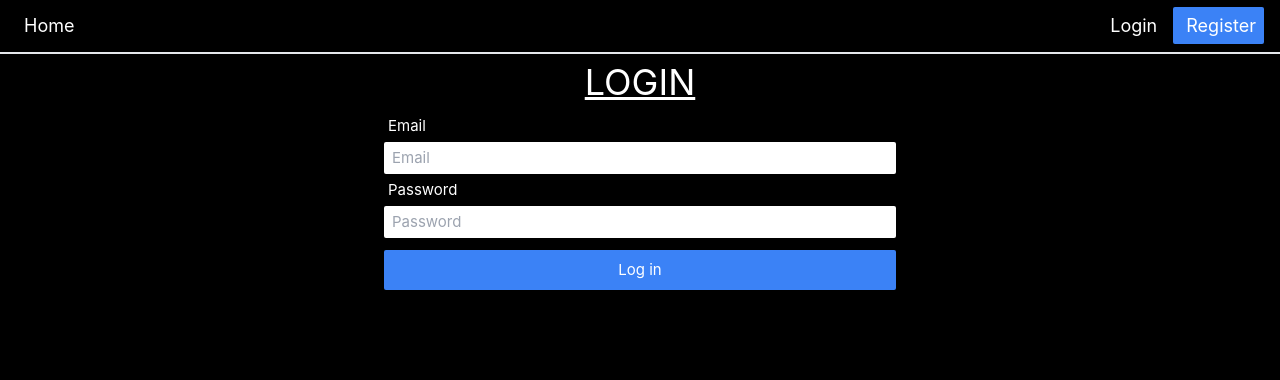
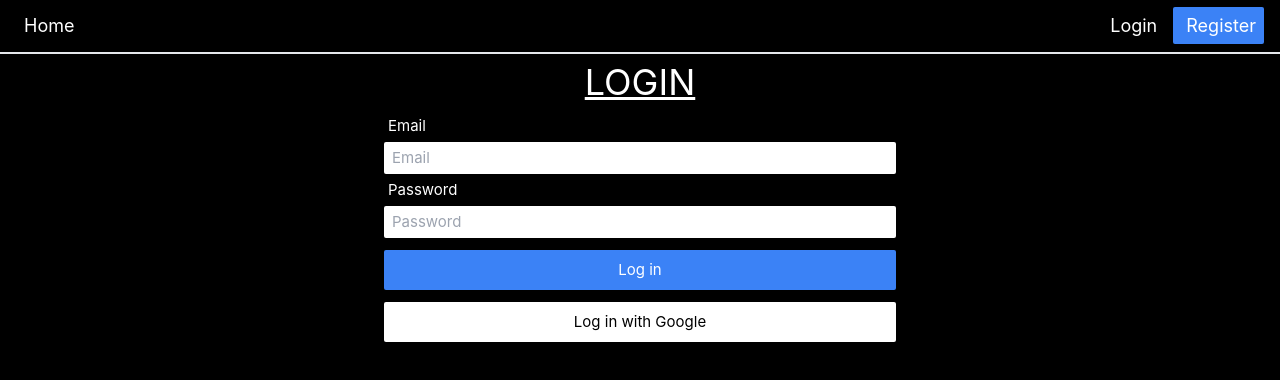
Before and after one commit to Indiedude78/Vue-Todo-App, a Vue app: page /login in a window 1280 px wide. Shown: the top 380 px of the page. Built offline with nearby package versions, Linux system fonts and the light colour scheme; no server answers.

Commit message:
Added user registration and log in using firebase - 2

```diff
--- a/src/components/todo.vue
+++ b/src/components/todo.vue
@@ -12,7 +12,6 @@ let uid = ref(null);
 onAuthStateChanged(auth, (user) => {
     if (user) {
         uid = user.uid;
-        console.log(uid);
         const q = query(collection(db, "todos"), where("createdBy", "==", uid));
         onSnapshot(q, (querySnapshot) => {
             let fbTodos = [];
@@ -25,7 +24,6 @@ onAuthStateChanged(auth, (user) => {
                 fbTodos.push({ todo, id, createdBy, time, done });
             });
             todos.value = fbTodos;
-            console.log(todos.value)
         });
 
     }
@@ -43,7 +41,6 @@ async function addTodo() {
         time: currentTime,
         createdBy: uid
     });
-    console.log("Document written with ID: ", docRef.id);
     todoInput.value = "";
 }
 
--- a/src/views/Home.vue
+++ b/src/views/Home.vue
@@ -14,7 +14,6 @@ onAuthStateChanged(auth, (user) => {
         // User is signed in, see docs for a list of available properties
         // https://firebase.google.com/docs/reference/js/firebase.User
         const uid = user.uid;
-        console.log(user);
         loggedUser.value = user
         // ...
     } else {
--- a/src/views/Login.vue
+++ b/src/views/Login.vue
@@ -1,7 +1,7 @@
 <script setup>
 import Header from '../components/header.vue'
 import { auth } from '../firebase'
-import { signInWithEmailAndPassword } from "firebase/auth";
+import { signInWithEmailAndPassword, GoogleAuthProvider, signInWithPopup } from "firebase/auth";
 import { onMounted, ref } from 'vue'
 import { useRouter } from 'vue-router'
 
@@ -25,6 +25,30 @@ async function login() {
         });
 }
 
+
+function signUpWithGoogle() {
+    const provider = new GoogleAuthProvider();
+    signInWithPopup(auth, provider)
+        .then((result) => {
+            // This gives you a Google Access Token. You can use it to access the Google API.
+            const credential = GoogleAuthProvider.credentialFromResult(result);
+            const token = credential.accessToken;
+            // The signed-in user info.
+            const user = result.user;
+            // ...
+            router.push('/')
+        }).catch((error) => {
+            // Handle Errors here.
+            const errorCode = error.code;
+            const errorMessage = error.message;
+            // The email of the user's account used.
+            const email = error.email;
+            // The AuthCredential type that was used.
+            const credential = GoogleAuthProvider.credentialFromError(error);
+            // ...
+        });
+}
+
 onMounted(() => {
     if (auth.currentUser) {
         router.push('/')
@@ -45,6 +69,8 @@ onMounted(() => {
                 v-model="passInput" />
             <button class="my-3 p-2 rounded-sm bg-blue-500 text-white hover:bg-white hover:text-blue-500" type="submit"
                 @click="login">Log in</button>
+            <button class="p-2 rounded-sm bg-white text-black" @click="signUpWithGoogle">Log in with
+                Google</button>
 
         </form>
     </div>
--- a/src/views/Logout.vue
+++ b/src/views/Logout.vue
@@ -6,7 +6,6 @@ const router = useRouter()
 
 signOut(auth).then(() => {
     // Sign-out successful.
-    console.log("signed out")
     router.push('/login')
 }).catch((error) => {
     // An error happened.
--- a/src/views/Register.vue
+++ b/src/views/Register.vue
@@ -2,7 +2,7 @@
 import Header from '../components/header.vue'
 import { ref, onMounted } from 'vue'
 import { auth } from '../firebase'
-import { createUserWithEmailAndPassword } from "firebase/auth";
+import { createUserWithEmailAndPassword, GoogleAuthProvider, signInWithPopup } from "firebase/auth";
 import { useRouter } from 'vue-router'
 
 let emailInput = ref('')
@@ -52,17 +52,38 @@ function register() {
                 // Signed in
                 const user = auth.currentUser;
                 // ...
-                // router.push('/home')
-                console.log(auth.currentUser)
+                router.push('/')
             })
             .catch((error) => {
                 const errorCode = error.code
                 const errorMessage = error.message
-                console.log(errorCode, errorMessage)
             });
     } else {
         returnMsg.value = "Please enter a valid email and password"
     }
+}
+
+function signUpWithGoogle() {
+    const provider = new GoogleAuthProvider();
+    signInWithPopup(auth, provider)
+        .then((result) => {
+            // This gives you a Google Access Token. You can use it to access the Google API.
+            const credential = GoogleAuthProvider.credentialFromResult(result);
+            const token = credential.accessToken;
+            // The signed-in user info.
+            const user = result.user;
+            // ...
+            router.push('/')
+        }).catch((error) => {
+            // Handle Errors here.
+            const errorCode = error.code;
+            const errorMessage = error.message;
+            // The email of the user's account used.
+            const email = error.email;
+            // The AuthCredential type that was used.
+            const credential = GoogleAuthProvider.credentialFromError(error);
+            // ...
+        });
 }
 
 </script>
```
